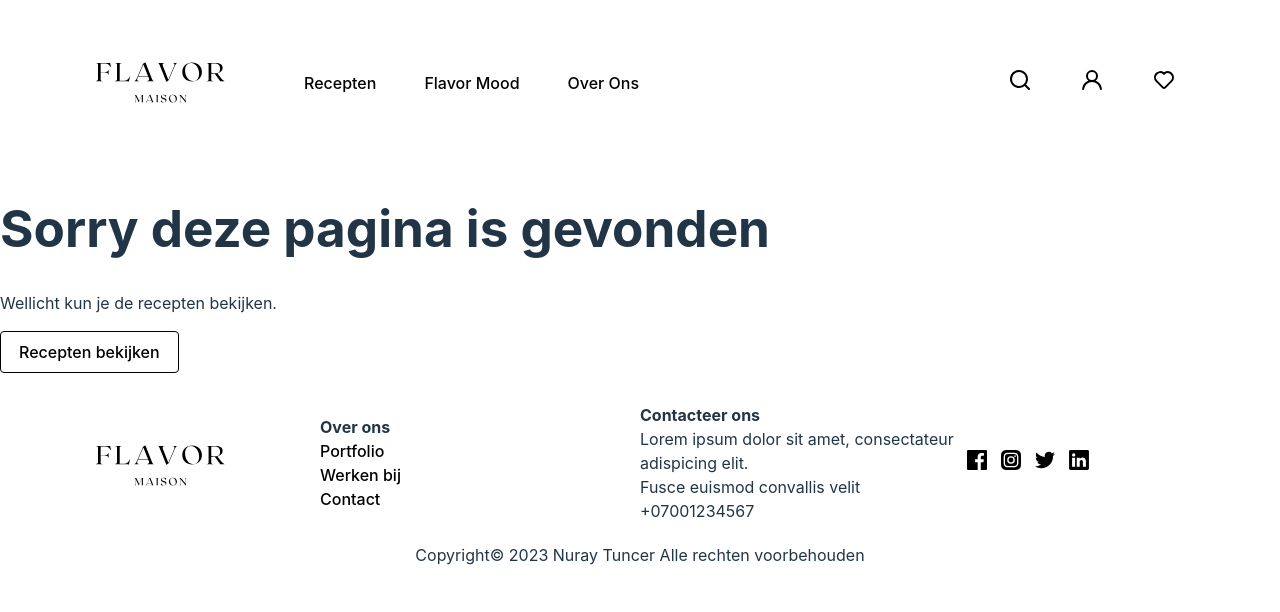
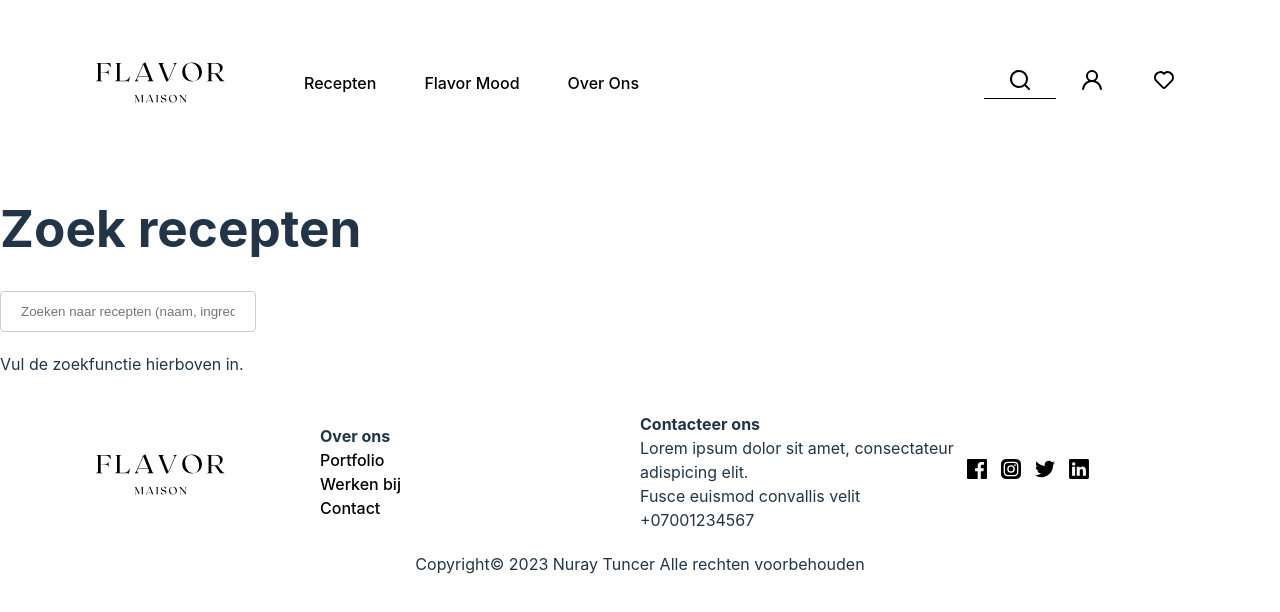
Before and after one commit to Nuraytncr/eindopdracht-frontend, a React (Vite) app: page /zoeken in a window 1280 px wide. Shown: the top 612 px of the page. Built offline with nearby package versions, Linux system fonts and the light colour scheme.

Commit message:
Refactored input to support search and small bugs

```diff
--- a/src/App.jsx
+++ b/src/App.jsx
@@ -10,6 +10,7 @@ import Logout from './pages/account/Logout';
 import Register from './pages/account/Register';
 import OverOns from './pages/over_ons/Over-ons';
 import NotFound from './pages/not_found/Not-found';
+import Search from './pages/search/Search';
 import AuthContextProvider from './context/Auth';
 import './App.css'
 
@@ -28,6 +29,7 @@ function App() {
             <Route path="/login" element={<Login />} />
             <Route path="/logout" element={<Logout />} />
             <Route path="/registreren" element={<Register />} />
+            <Route path="/zoeken" element={<Search />} />
             <Route path="*" element={<NotFound />} />
           </Routes>
         </AuthContextProvider>
--- a/src/components/form/Input.jsx
+++ b/src/components/form/Input.jsx
@@ -1,6 +1,8 @@
 import  styles from './Input.module.css';
 
-function Input({ type, name, label, id, validationRules, register, errors, labelStyle }) {
+function Input({ type, name, label, id, validationRules, register, errors, labelStyle, onChange }) {
+  const inputRegistration = register ? register(name, validationRules) : {};
+
   return (
     <>
       <div className={styles.group}>
@@ -8,15 +10,17 @@ function Input({ type, name, label, id, validationRules, register, errors, label
           {label}
         </label>
         <input
+          onChange={onChange}
           placeholder={label}
           type={type}
           id={id}
-            {...register(name, validationRules)}
+          {...(register ? inputRegistration : {})}
         />
         {errors[name] && <span className={styles.error}>{errors[name].message}</span>}
       </div>
     </>
   );
+
   }
 
   export default Input;
--- a/src/components/header/navigation/Navigation.jsx
+++ b/src/components/header/navigation/Navigation.jsx
@@ -32,7 +32,7 @@ function Navigation() {
             </nav>
 
             <div className='group-link-icon'>
-              <NavLink className={({ isActive }) => isActive ? 'active-menu-link' : 'default-menu-link'} to="/search"><UilSearch /></NavLink>
+              <NavLink className={({ isActive }) => isActive ? 'active-menu-link' : 'default-menu-link'} to="/zoeken"><UilSearch /></NavLink>
               <NavLink className={({ isActive }) => isActive ? 'active-menu-link' : 'default-menu-link'} to="/account"><UilUser /></NavLink>
               <NavLink className={({ isActive }) => isActive ? 'active-menu-link' : 'default-menu-link'} to="/wishlist"><UilHeart /></NavLink>
             </div>
--- a/src/components/recipes/Recipes.jsx
+++ b/src/components/recipes/Recipes.jsx
@@ -73,7 +73,7 @@ function Recipes({ displayRecipes }) {
           {displayRecipes.map((recipe, index) => (
             <div key={`${recipe.uri}_${index}`} className='card'>
               <div className='p-relative'>
-                <Link to={`detail/${getId(recipe.uri)}`} ><img className='card-image' src={recipe.images?.LARGE?.url || recipe.image} /></Link>
+                <Link to={`/recepten/detail/${getId(recipe.uri)}`} ><img className='card-image' src={recipe.images?.LARGE?.url || recipe.image} /></Link>
                 <span
                   className={`favorite-icon ${includeFavList(recipe.label)}`}
                   onClick={() => toggleFavorite(recipe.label)}
--- a/src/pages/account/Login.jsx
+++ b/src/pages/account/Login.jsx
@@ -43,7 +43,7 @@ function Login() {
       <MessageBox message={message} />
       <form className='display-flex flex-direction-column-center margin-auto p-20' onSubmit={handleSubmit(handleFormSubmit)}>
         <Input
-          type='username'
+          type='text'
           name='username'
           id='username-field'
           label='Gebruikersnaam'
```
Also changed, not shown: src/pages/recepten/Recepten.jsx (+0 -7 lines). Lines whose indentation alone changed are shown as unchanged.
